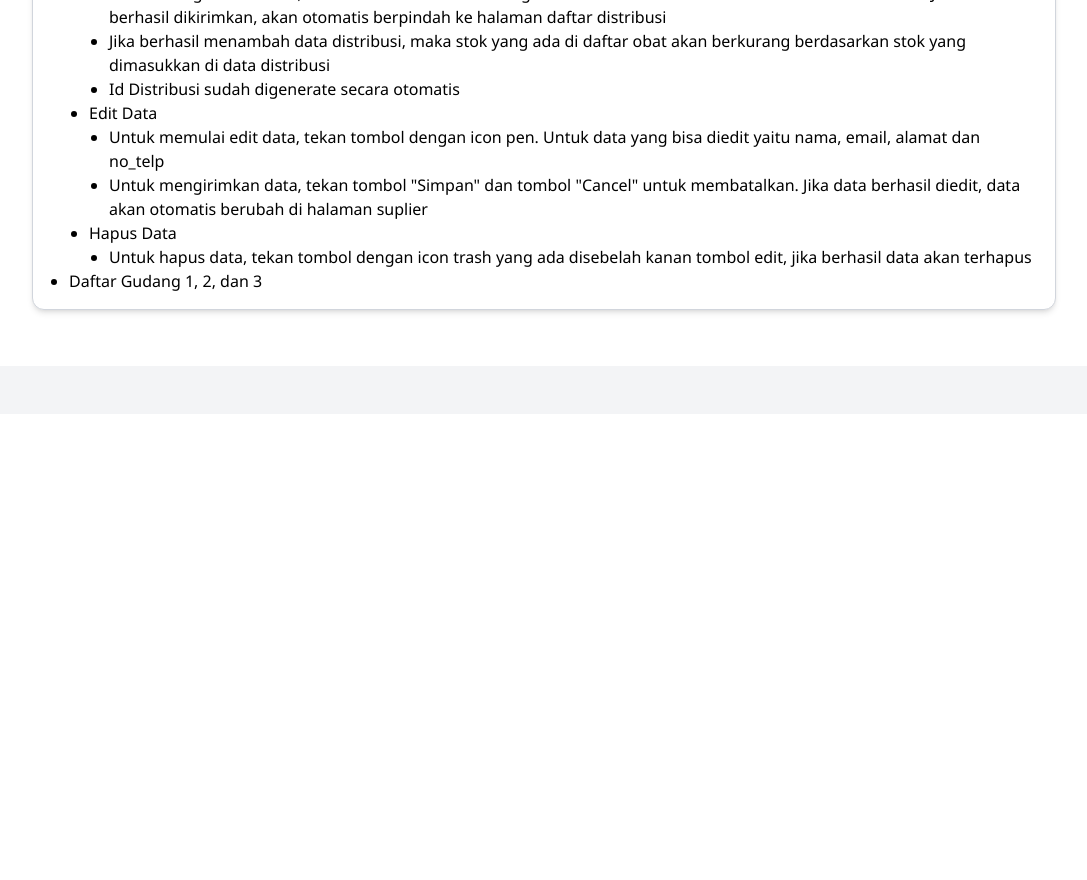
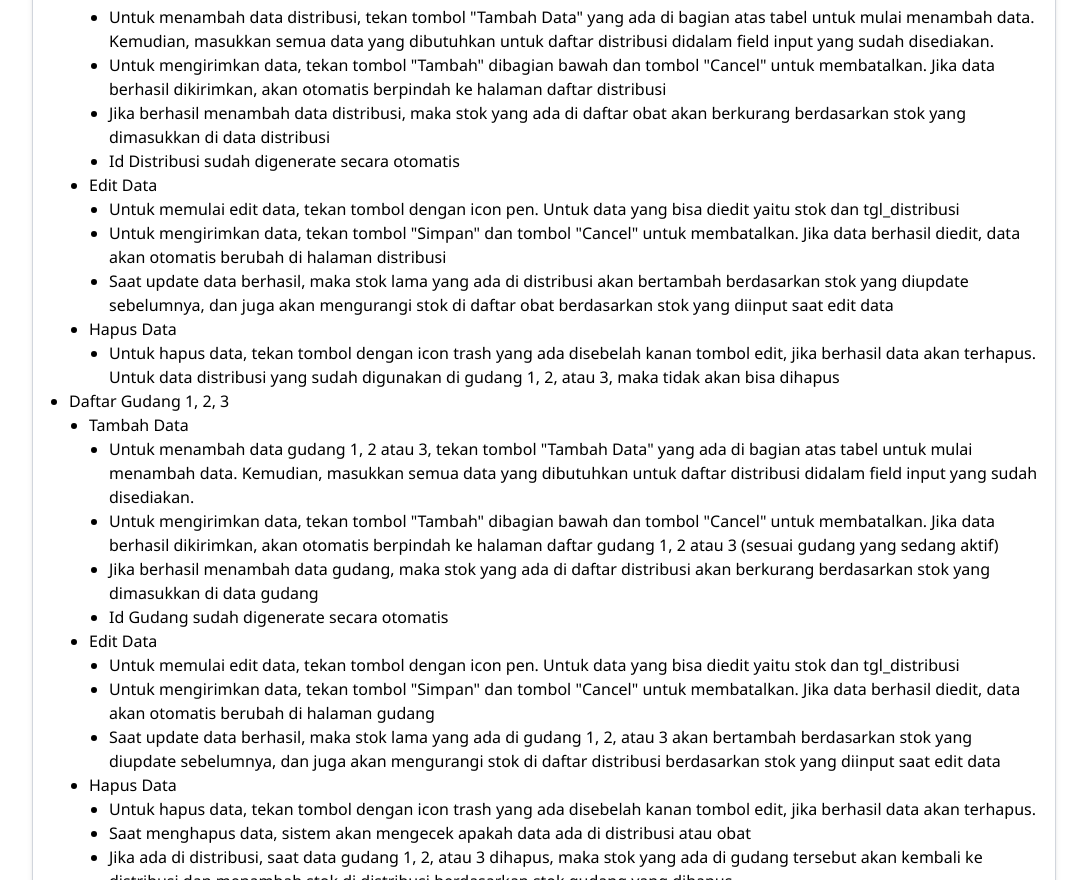
Before and after one commit to niissxy/management-gudang-obat, a Next.js app: page /documentation in a window 1280 px wide. Shown: the part 1920-2800 px from the top of the page, without its empty margins (96-1183 px from the left). Before the commit the page ends 2334 px from the top, so only its background shows below. Built offline with nearby package versions, Linux system fonts and the light colour scheme.

Commit message:
update documentation

```diff
--- a/app/components/Sidebar.tsx
+++ b/app/components/Sidebar.tsx
@@ -92,12 +92,6 @@ export default function Sidebar() {
               </ul>
             )}
           </li>
-          <li style={{ marginTop: '50px' }}>
-            <div>
-            <p>{session.user?.name}</p>
-            <p className='text-blue-300'>{session.user?.email}</p>
-            </div>
-          </li>
 
           <li>
             <button
--- a/app/documentation/page.tsx
+++ b/app/documentation/page.tsx
@@ -1,12 +1,23 @@
 'use client'
 
 import Card from '../components/cards'
+import Link from 'next/link'
 
 export default function Docs() {
   return (
     <main className="flex min-h-screen bg-gray-100">
       <div className="ml-0 w-full p-4">
         <Card title="Documentation">
+            <div className="flex justify-end">
+            <Link href="/home">
+            <button
+            className="bg-blue-500 text-white px-4 py-2 rounded"
+            style={{ marginLeft: '100px'}}
+          >
+            Back
+          </button>
+            </Link>
+          </div>
           <hr className="mt-2 border-b-2 border-gray-400 w-362 " />
 
           <section className="py-8 px-4 bg-white">
@@ -93,6 +104,7 @@ export default function Docs() {
                                     Untuk mengirimkan data, tekan tombol "Simpan" dan tombol "Cancel" untuk membatalkan. Jika data
                                     berhasil diedit, data akan otomatis berubah di halaman obat
                                 </li>
+                                <li>Jika update data berhasil, maka stok lama dari data obat akan bertambah berdasarkan stok yang diupdate sebelumnya</li>
                                 <li>Field Id, suplier, kategori tidak bisa di edit</li>
                             </ul>
                         </li>
@@ -207,27 +219,82 @@ export default function Docs() {
                         <li>Edit Data
                             <ul className='list-disc pl-5 text-black'>
                                 <li>
-                                    Untuk memulai edit data, tekan tombol dengan icon pen. Untuk data yang bisa diedit yaitu nama, email, alamat dan no_telp
+                                    Untuk memulai edit data, tekan tombol dengan icon pen. Untuk data yang bisa diedit yaitu stok dan tgl_distribusi
                                 </li>
                                 <li>
                                     Untuk mengirimkan data, tekan tombol "Simpan" dan tombol "Cancel" untuk membatalkan. Jika data
-                                    berhasil diedit, data akan otomatis berubah di halaman suplier
+                                    berhasil diedit, data akan otomatis berubah di halaman distribusi
+                                </li>
+                                <li>
+                                    Saat update data berhasil, maka stok lama yang ada di distribusi akan bertambah berdasarkan stok yang diupdate sebelumnya,
+                                    dan juga akan mengurangi stok di daftar obat berdasarkan stok yang diinput saat edit data
                                 </li>
                             </ul>
                         </li>
                         <li>Hapus Data
                             <ul className='list-disc pl-5 text-black'>
                                 <li>
-                                    Untuk hapus data, tekan tombol dengan icon trash yang ada disebelah kanan tombol edit, jika berhasil data akan terhapus
+                                    Untuk hapus data, tekan tombol dengan icon trash yang ada disebelah kanan tombol edit, jika berhasil data akan terhapus.
+                                    Untuk data distribusi yang sudah digunakan di gudang 1, 2, atau 3, maka tidak akan bisa dihapus
                                 </li>
                             </ul>
                         </li>
                     </ul>
                   </li>
-                  <li>Daftar Gudang 1, 2, dan 3</li>
+
+                  <li>Daftar Gudang 1, 2, 3
+                    <ul className='list-disc pl-5 text-black'>
+                        <li>
+                            Tambah Data
+                            <ul className='list-disc pl-5 text-black'>
+                                <li>
+                                    Untuk menambah data gudang 1, 2 atau 3, tekan tombol "Tambah Data" yang ada di bagian atas tabel untuk mulai menambah data.
+                                    Kemudian, masukkan semua data yang dibutuhkan untuk daftar distribusi didalam field input yang sudah disediakan.
+                                </li>
+                                <li>
+                                    Untuk mengirimkan data, tekan tombol "Tambah" dibagian bawah dan tombol "Cancel" untuk membatalkan. Jika data
+                                    berhasil dikirimkan, akan otomatis berpindah ke halaman daftar gudang 1, 2 atau 3 (sesuai gudang yang sedang aktif)
+                                </li>
+                                 <li>
+                                    Jika berhasil menambah data gudang, maka stok yang ada di daftar distribusi akan berkurang berdasarkan stok yang
+                                    dimasukkan di data gudang
+                                </li>
+                                <li>Id Gudang sudah digenerate secara otomatis</li>
+                            </ul>
+                        </li>
+                        <li>Edit Data
+                            <ul className='list-disc pl-5 text-black'>
+                                <li>
+                                    Untuk memulai edit data, tekan tombol dengan icon pen. Untuk data yang bisa diedit yaitu stok dan tgl_distribusi
+                                </li>
+                                <li>
+                                    Untuk mengirimkan data, tekan tombol "Simpan" dan tombol "Cancel" untuk membatalkan. Jika data
+                                    berhasil diedit, data akan otomatis berubah di halaman gudang
+                                </li>
+                                <li>
+                                    Saat update data berhasil, maka stok lama yang ada di gudang 1, 2, atau 3 akan bertambah berdasarkan stok yang diupdate sebelumnya,
+                                    dan juga akan mengurangi stok di daftar distribusi berdasarkan stok yang diinput saat edit data
+                                </li>
+                            </ul>
+                        </li>
+                        <li>Hapus Data
+                            <ul className='list-disc pl-5 text-black'>
+                                <li>
+                                    Untuk hapus data, tekan tombol dengan icon trash yang ada disebelah kanan tombol edit, jika berhasil data akan terhapus.
+                                </li>
+                                <li>Saat menghapus data, sistem akan mengecek apakah data ada di distribusi atau obat</li>
+                                <li>Jika ada di distribusi, saat data gudang 1, 2, atau 3 dihapus, maka stok yang ada di gudang tersebut akan kembali
+                                    ke distribusi dan menambah stok di distribusi berdasarkan stok gudang yang dihapus
+                                </li>
+                                 <li>Jika tidak ada di distribusi, saat data gudang 1, 2, atau 3 dihapus, maka stok yang ada di gudang tersebut akan kembali
+                                    ke data obat dan menambah stok di data obat berdasarkan stok gudang yang dihapus
+                                </li>
+                            </ul>
+                        </li>
+                    </ul>
+                  </li>
                 </ul>
               </div>
-
             </div>
           </section>
         </Card>
--- a/app/home/page.tsx
+++ b/app/home/page.tsx
@@ -1,13 +1,46 @@
-import Sidebar from "../components/Sidebar"
-import Card from "../components/cards";
+'use client';
+
+import Sidebar from "../components/Sidebar";
+import { useSession } from 'next-auth/react';
+import Link from "next/link";
 
 const Home: React.FC = () => {
+  const { data: session, status } = useSession();
+
   return (
-    <>
+    <div className="flex min-h-screen bg-gray-100">
+      {/* Sidebar di kiri */}
       <Sidebar />
-      <main className="flex min-h-screen bg-gray-100">
-      </main>
-    </>
+
+      {/* Konten Utama */}
+      <div className="flex flex-1 items-center justify-center">
+        <section className="py-8 px-6 w-full" style={{ marginLeft: '200px' }}>
+          <div className="max-w-3xl mx-auto flex justify-center">
+            {/* Box */}
+            <div className="bg-white rounded-xl shadow-md p-6 border border-gray-300 w-full md:w-1/2">
+              <h2 className="text-xl font-bold mb-2 text-black">Welcome!!</h2>
+              {status === 'loading' ? (
+                <p className="text-gray-500">Loading session...</p>
+              ) : session ? (
+                <p className="text-black">Logged in as: {session.user?.email}</p>
+              ) : (
+                <p className="text-red-500">You are not logged in.</p>
+              )}
+               <div className="flex justify-end">
+            <Link href="/documentation">
+            <button
+            className="bg-blue-500 text-white px-4 py-2 rounded"
+            style={{ marginLeft: '100px', marginTop: '80px' }}
+          >
+            View Documentation
+          </button>
+            </Link>
+          </div>
+            </div>
+          </div>
+        </section>
+      </div>
+    </div>
   );
 };
 
--- a/app/page.tsx
+++ b/app/page.tsx
@@ -25,10 +25,19 @@ export default function Page() {
               Kelola stok obat dengan mudah, cepat, dan akurat. Cocok untuk rumah sakit, apotek, atau gudang farmasi.
             </p>
 
-            <Link href='/login'>
-             <button className="bg-blue-500 text-white px-3 py-2 rounded mb-6" style={{ width: '200px', marginTop: '35px' }}>
-              Mulai
-            </button></Link>
+           <div className="flex gap-4 mt-6">
+            <Link href="/login">
+              <button className="bg-blue-500 text-white px-3 py-2 rounded" style={{ width: '200px' }}>
+                Mulai
+              </button>
+            </Link>
+
+            <Link href="/documentation">
+              <button className="bg-blue-500 text-white px-4 py-2 rounded">
+                View Documentation
+              </button>
+              </Link>
+            </div>
           </div>
         </div>
       </Card>
```
